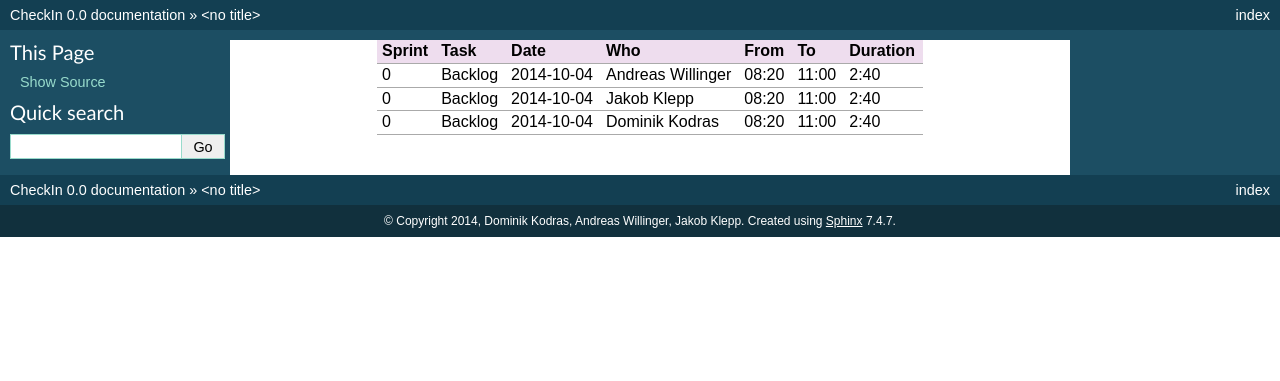
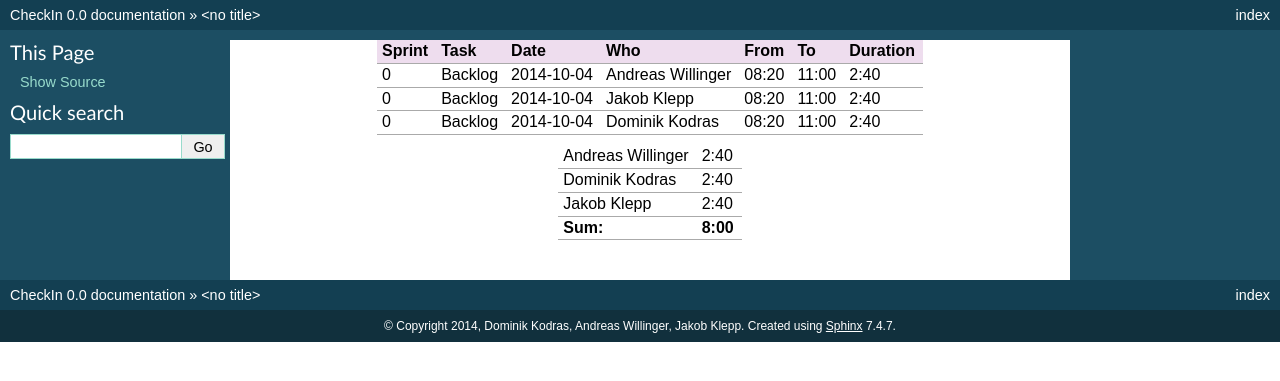
Before and after one commit to jklepp-tgm/CheckIn, a Sphinx documentation site: the page built from doc/zeitaufzeichnung.rst, in a window 1280 px wide. Shown: the top 381 px of the page. Built offline with Sphinx 7.4.7, drawn with Linux system fonts in a browser that asks for light colours; formulas are drawn with MathJax 3.

Commit message:
Tabelle mit gesamt aufwand pro person

```diff
--- a/doc/zeitaufzeichnung.rst
+++ b/doc/zeitaufzeichnung.rst
@@ -7,3 +7,13 @@
 +--------+---------------------------+---------------+-------------------+-------+-------+----------+
 | 0      | Backlog                   | 2014-10-04    | Dominik Kodras    | 08:20 | 11:00 |     2:40 |
 +--------+---------------------------+---------------+-------------------+-------+-------+----------+
+
++-------------------+------------+
+| Andreas Willinger |       2:40 |
++-------------------+------------+
+| Dominik Kodras    |       2:40 |
++-------------------+------------+
+| Jakob Klepp       |       2:40 |
++-------------------+------------+
+| **Sum:**          |   **8:00** |
++-------------------+------------+
```
